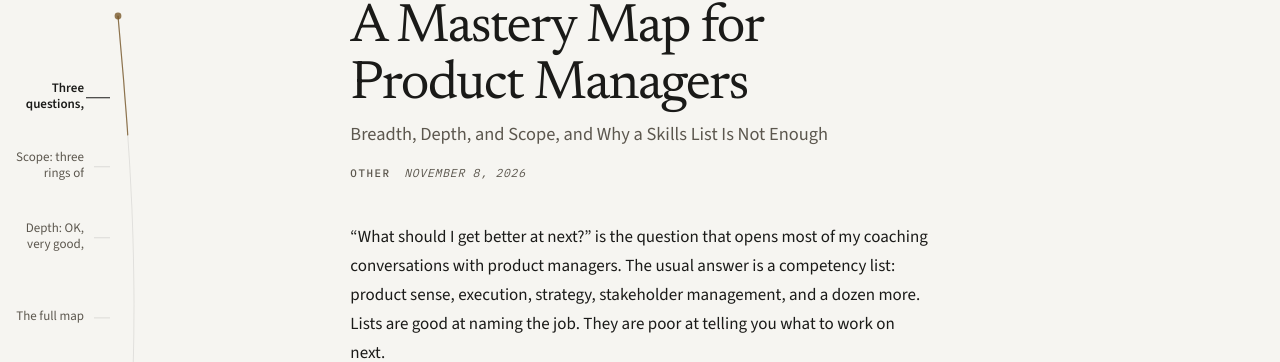
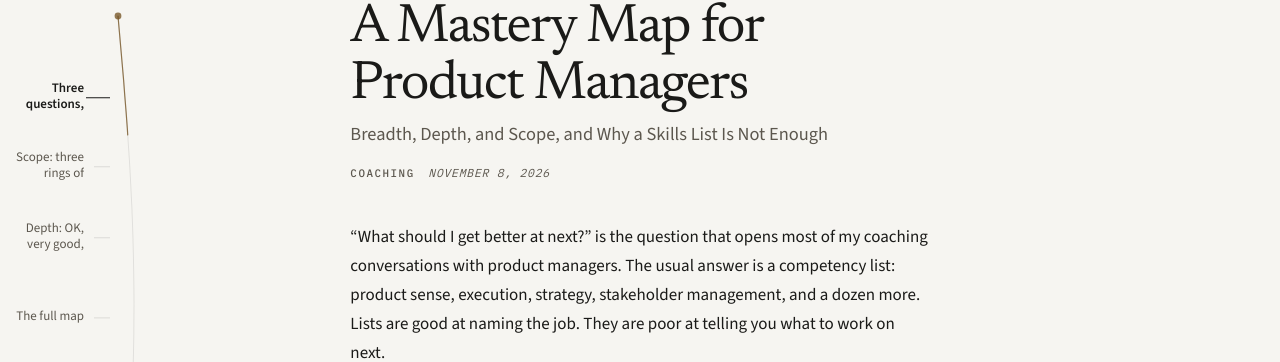
Before and after one commit to cynthialmy/cynthialmy.github.io, a Jekyll site: the page built from _posts/2026-11-08-pm-skills-mastery-map.md, in a window 1280 px wide and 900 px high. Shown: the part 68-430 px from the top of the window. Built offline with Jekyll 4.4.1, drawn with Linux system fonts in a browser that asks for light colours.

Commit message:
Add Coaching project type and use it for the PM mastery map post
Co-Authored-By: Claude Opus 5.5 <noreply@anthropic.com>

```diff
--- a/_config.yml
+++ b/_config.yml
@@ -124,6 +124,9 @@ project_types:
         color: "#1A1A18"
     zero-to-one-builds:
         label: "0 to 1"
+        color: "#5C574E"
+    coaching:
+        label: "Coaching"
         color: "#5C574E"
     other:
         label: "Other"
--- a/_posts/2026-11-08-pm-skills-mastery-map.md
+++ b/_posts/2026-11-08-pm-skills-mastery-map.md
@@ -3,7 +3,7 @@ layout: post
 title: "A Mastery Map for Product Managers"
 subtitle: Breadth, Depth, and Scope, and Why a Skills List Is Not Enough
 tags: [Product Management, PM Coaching, Career Growth, Product Leadership, Frameworks]
-project_type: other
+project_type: coaching
 comments: true
 ---
 
```
Also changed, not shown: CLAUDE.md (+1 -1 lines).
